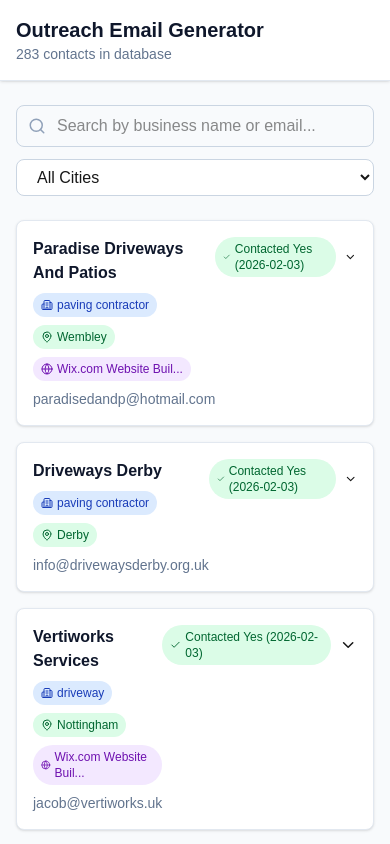
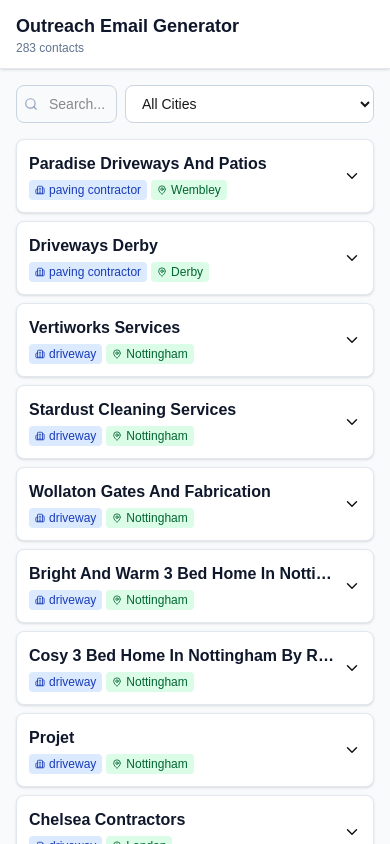
Before and after one commit to mark-blue-evans/outreach-app, a Next.js app: page / in a window 390 px wide. Shown: the top 844 px of the page. Built offline with nearby package versions, Linux system fonts and the light colour scheme.

Commit message:
Fix design - compact cards, status on main view

```diff
--- a/src/app/page.tsx
+++ b/src/app/page.tsx
@@ -21,10 +21,5 @@ export default function Home() {
   const contacts = contactsData as Contact[]
   const cities = [...new Set(contacts.map(c => c.city).filter(Boolean))] as string[]
 
-  const handleUpdate = async (id: number, field: 'initialContact' | 'followUp', value: string | null) => {
-    // In production, this would call an API to update the database
-    console.log(`Update contact ${id}: ${field} = ${value}`)
-  }
-
-  return <ClientHome contacts={contacts} cities={cities} onUpdate={handleUpdate} />
+  return <ClientHome contacts={contacts} cities={cities} />
 }
--- a/src/components/ClientHome.tsx
+++ b/src/components/ClientHome.tsx
@@ -1,6 +1,6 @@
 'use client'
 
-import { Copy, Mail, Search, MapPin, Building2, Globe, ChevronDown, ChevronUp, Check, X } from 'lucide-react'
+import { Copy, Mail, Search, MapPin, Building2, Globe, ChevronDown, ChevronUp } from 'lucide-react'
 import { useState } from 'react'
 
 type Contact = {
@@ -48,7 +48,7 @@ Radu`
   }
 }
 
-function ContactCard({ contact, onUpdate }: { contact: Contact, onUpdate: (id: number, field: 'initialContact' | 'followUp', value: string | null) => void }) {
+function ContactCard({ contact }: { contact: Contact }) {
   const [expanded, setExpanded] = useState(false)
   const [copied, setCopied] = useState<string | null>(null)
 
@@ -61,11 +61,6 @@ function ContactCard({ contact, onUpdate }: { contact: Contact, onUpdate: (id: n
   const openEmail = (subject: string, body: string) => {
     const mailto = `mailto:${contact.email}?subject=${encodeURIComponent(subject)}&body=${encodeURIComponent(body)}`
     window.open(mailto)
-  }
-
-  const toggleContact = (field: 'initialContact' | 'followUp') => {
-    const newValue = contact[field] ? null : new Date().toISOString().split('T')[0]
-    onUpdate(contact.id, field, newValue)
   }
 
   const hookData = {
@@ -82,150 +77,112 @@ function ContactCard({ contact, onUpdate }: { contact: Contact, onUpdate: (id: n
   return (
     <div className="bg-white rounded-lg shadow-sm border border-slate-200 overflow-hidden">
       <div
-        className="p-4 cursor-pointer hover:bg-slate-50 transition-colors"
+        className="p-3 cursor-pointer hover:bg-slate-50 transition-colors"
         onClick={() => setExpanded(!expanded)}
       >
-        <div className="flex items-start justify-between">
-          <div className="flex-1">
-            <h3 className="font-semibold text-slate-900">{contact.businessName}</h3>
-            <div className="flex flex-wrap gap-2 mt-2">
+        <div className="flex items-center justify-between gap-2">
+          <div className="flex-1 min-w-0">
+            <h3 className="font-semibold text-slate-900 truncate">{contact.businessName}</h3>
+            <div className="flex flex-wrap gap-1 mt-1">
               {contact.businessType && (
-                <span className="inline-flex items-center gap-1 text-xs bg-blue-100 text-blue-800 px-2 py-1 rounded-full">
-                  <Building2 size={12} />
+                <span className="inline-flex items-center gap-1 text-xs bg-blue-100 text-blue-800 px-1.5 py-0.5 rounded">
+                  <Building2 size={10} />
                   {contact.businessType}
                 </span>
               )}
               {contact.city && (
-                <span className="inline-flex items-center gap-1 text-xs bg-green-100 text-green-800 px-2 py-1 rounded-full">
-                  <MapPin size={12} />
+                <span className="inline-flex items-center gap-1 text-xs bg-green-100 text-green-800 px-1.5 py-0.5 rounded">
+                  <MapPin size={10} />
                   {contact.city}
                 </span>
               )}
-              {contact.websiteGenerator && (
-                <span className="inline-flex items-center gap-1 text-xs bg-purple-100 text-purple-800 px-2 py-1 rounded-full">
-                  <Globe size={12} />
-                  {contact.websiteGenerator.length > 20 ? contact.websiteGenerator.substring(0, 20) + '...' : contact.websiteGenerator}
-                </span>
-              )}
             </div>
-            <p className="text-sm text-slate-500 mt-2">{contact.email}</p>
           </div>
-          <div className="flex items-center gap-2">
+          <div className="flex items-center gap-2 shrink-0">
             {contact.initialContact && (
-              <span className="text-xs bg-green-100 text-green-800 px-2 py-1 rounded-full flex items-center gap-1">
-                <Check size={12} />
-                Contacted {contact.initialContact}
+              <span className="text-xs bg-green-500 text-white px-2 py-1 rounded font-medium">
+                ✓ {contact.initialContact}
               </span>
             )}
-            {expanded ? <ChevronUp size={20} /> : <ChevronDown size={20} />}
+            {contact.followUp && (
+              <span className="text-xs bg-blue-500 text-white px-2 py-1 rounded font-medium">
+                ↻ {contact.followUp}
+              </span>
+            )}
+            {expanded ? <ChevronUp size={18} /> : <ChevronDown size={18} />}
           </div>
         </div>
       </div>
 
       {expanded && (
-        <div className="border-t border-slate-200 p-4 bg-slate-50">
-          {/* Status Checkboxes */}
-          <div className="flex gap-4 mb-4 pb-4 border-b border-slate-200">
-            <button
-              onClick={() => toggleContact('initialContact')}
-              className={`flex items-center gap-2 px-3 py-2 rounded-lg border transition-colors ${
-                contact.initialContact
-                  ? 'bg-green-100 border-green-300 text-green-800'
-                  : 'bg-white border-slate-300 text-slate-600 hover:bg-slate-50'
-              }`}
-            >
-              {contact.initialContact ? <Check size={16} /> : <X size={16} />}
-              Initial Contact
-              {contact.initialContact && <span className="text-xs">({contact.initialContact})</span>}
-            </button>
-            <button
-              onClick={() => toggleContact('followUp')}
-              className={`flex items-center gap-2 px-3 py-2 rounded-lg border transition-colors ${
-                contact.followUp
-                  ? 'bg-blue-100 border-blue-300 text-blue-800'
-                  : 'bg-white border-slate-300 text-slate-600 hover:bg-slate-50'
-              }`}
-            >
-              {contact.followUp ? <Check size={16} /> : <X size={16} />}
-              Follow Up
-              {contact.followUp && <span className="text-xs">({contact.followUp})</span>}
-            </button>
-          </div>
-
+        <div className="border-t border-slate-200 p-3 bg-slate-50">
           {/* The Hook Template */}
-          <div className="mb-6">
-            <h4 className="font-medium text-slate-900 mb-3 flex items-center gap-2">
+          <div className="mb-4">
+            <h4 className="font-medium text-slate-900 mb-2 text-sm flex items-center gap-2">
               <span className="w-2 h-2 bg-blue-500 rounded-full"></span>
               {templates.hook.name}
             </h4>
-            <div className="bg-white rounded-md border border-slate-200 p-3 mb-3">
-              <p className="text-xs text-slate-500 mb-1">Subject:</p>
+            <div className="bg-white rounded border border-slate-200 p-2 mb-2">
+              <p className="text-xs text-slate-500">Subject:</p>
               <p className="text-sm text-slate-900">{hookSubject}</p>
             </div>
-            <div className="bg-white rounded-md border border-slate-200 p-3 mb-3">
-              <p className="text-xs text-slate-500 mb-1">Body:</p>
+            <div className="bg-white rounded border border-slate-200 p-2 mb-2">
+              <p className="text-xs text-slate-500">Body:</p>
               <p className="text-sm text-slate-900 whitespace-pre-wrap">{hookBody}</p>
             </div>
-            <div className="flex flex-wrap gap-2">
+            <div className="flex gap-2">
               <button
                 onClick={() => copyToClipboard(hookSubject, 'hook-subject')}
-                className="inline-flex items-center gap-1 text-xs bg-slate-200 hover:bg-slate-300 px-3 py-1.5 rounded transition-colors"
+                className="flex items-center gap-1 text-xs bg-slate-200 hover:bg-slate-300 px-2 py-1 rounded"
               >
-                <Copy size={14} />
+                <Copy size={12} />
                 {copied === 'hook-subject' ? 'Copied!' : 'Copy Subject'}
               </button>
               <button
                 onClick={() => copyToClipboard(hookBody, 'hook-body')}
-                className="inline-flex items-center gap-1 text-xs bg-slate-200 hover:bg-slate-300 px-3 py-1.5 rounded transition-colors"
+                className="flex items-center gap-1 text-xs bg-slate-200 hover:bg-slate-300 px-2 py-1 rounded"
               >
-                <Copy size={14} />
+                <Copy size={12} />
                 {copied === 'hook-body' ? 'Copied!' : 'Copy Body'}
               </button>
               <button
                 onClick={() => openEmail(hookSubject, hookBody)}
-                className="inline-flex items-center gap-1 text-xs bg-blue-600 hover:bg-blue-700 text-white px-3 py-1.5 rounded transition-colors"
+                className="flex items-center gap-1 text-xs bg-blue-600 hover:bg-blue-700 text-white px-2 py-1 rounded"
               >
-                <Mail size={14} />
-                Open in Email
+                <Mail size={12} />
+                Open
               </button>
             </div>
           </div>
 
           {/* The Proof Template */}
           <div>
-            <h4 className="font-medium text-slate-900 mb-3 flex items-center gap-2">
+            <h4 className="font-medium text-slate-900 mb-2 text-sm flex items-center gap-2">
               <span className="w-2 h-2 bg-green-500 rounded-full"></span>
               {templates.proof.name}
             </h4>
-            <div className="bg-white rounded-md border border-slate-200 p-3 mb-3">
-              <p className="text-xs text-slate-500 mb-1">Subject:</p>
+            <div className="bg-white rounded border border-slate-200 p-2 mb-2">
+              <p className="text-xs text-slate-500">Subject:</p>
               <p className="text-sm text-slate-900">{proofSubject}</p>
             </div>
-            <div className="bg-white rounded-md border border-slate-200 p-3 mb-3">
-              <p className="text-xs text-slate-500 mb-1">Body:</p>
+            <div className="bg-white rounded border border-slate-200 p-2 mb-2">
+              <p className="text-xs text-slate-500">Body:</p>
               <p className="text-sm text-slate-900 whitespace-pre-wrap">{proofBody}</p>
             </div>
-            <div className="flex flex-wrap gap-2">
+            <div className="flex gap-2">
               <button
                 onClick={() => copyToClipboard(proofSubject, 'proof-subject')}
-                className="inline-flex items-center gap-1 text-xs bg-slate-200 hover:bg-slate-300 px-3 py-1.5 rounded transition-colors"
+                className="flex items-center gap-1 text-xs bg-slate-200 hover:bg-slate-300 px-2 py-1 rounded"
               >
-                <Copy size={14} />
+                <Copy size={12} />
                 {copied === 'proof-subject' ? 'Copied!' : 'Copy Subject'}
               </button>
               <button
-                onClick={() => copyToClipboard(proofBody, 'proof-body')}
-                className="inline-flex items-center gap-1 text-xs bg-slate-200 hover:bg-slate-300 px-3 py-1.5 rounded transition-colors"
+                onClick={() => openEmail(proofSubject, proofBody)}
+                className="flex items-center gap-1 text-xs bg-green-600 hover:bg-green-700 text-white px-2 py-1 rounded"
               >
-                <Copy size={14} />
-                {copied === 'proof-body' ? 'Copied!' : 'Copy Body'}
-              </button>
-              <button
-                onClick={() => openEmail(proofSubject, proofBody)}
-                className="inline-flex items-center gap-1 text-xs bg-green-600 hover:bg-green-700 text-white px-3 py-1.5 rounded transition-colors"
-              >
-                <Mail size={14} />
-                Open in Email
+                <Mail size={12} />
+                Open
               </button>
             </div>
           </div>
@@ -235,10 +192,9 @@ function ContactCard({ contact, onUpdate }: { contact: Contact, onUpdate: (id: n
   )
 }
 
-export function ClientHome({ contacts: initialContacts, cities, onUpdate }: { contacts: Contact[], cities: string[], onUpdate: (id: number, field: 'initialContact' | 'followUp', value: string | null) => void }) {
+export function ClientHome({ contacts, cities }: { contacts: Contact[], cities: string[] }) {
   const [search, setSearch] = useState('')
   const [cityFilter, setCityFilter] = useState('')
-  const [contacts, setContacts] = useState(initialContacts)
 
   const filteredContacts = contacts.filter(contact => {
     const matchesSearch = !search ||
@@ -248,36 +204,31 @@ export function ClientHome({ contacts: initialContacts, cities, onUpdate }: { co
     return matchesSearch && matchesCity
   })
 
-  const handleUpdate = (id: number, field: 'initialContact' | 'followUp', value: string | null) => {
-    setContacts(prev => prev.map(c => c.id === id ? { ...c, [field]: value } : c))
-    onUpdate(id, field, value)
-  }
-
   return (
     <div className="min-h-screen bg-slate-50">
       <header className="bg-white shadow-sm border-b border-slate-200 sticky top-0 z-10">
-        <div className="max-w-4xl mx-auto px-4 py-4">
-          <h1 className="text-xl font-bold text-slate-900">Outreach Email Generator</h1>
-          <p className="text-sm text-slate-500">{contacts.length} contacts in database</p>
+        <div className="max-w-4xl mx-auto px-4 py-3">
+          <h1 className="text-lg font-bold text-slate-900">Outreach Email Generator</h1>
+          <p className="text-xs text-slate-500">{contacts.length} contacts</p>
         </div>
       </header>
 
-      <main className="max-w-4xl mx-auto px-4 py-6">
-        <div className="flex flex-col sm:flex-row gap-3 mb-6">
+      <main className="max-w-4xl mx-auto px-4 py-4">
+        <div className="flex gap-2 mb-4">
           <div className="relative flex-1">
-            <Search className="absolute left-3 top-1/2 -translate-y-1/2 text-slate-400" size={18} />
+            <Search className="absolute left-2 top-1/2 -translate-y-1/2 text-slate-400" size={14} />
             <input
               type="text"
-              placeholder="Search by business name or email..."
+              placeholder="Search..."
               value={search}
               onChange={(e) => setSearch(e.target.value)}
-              className="w-full pl-10 pr-4 py-2 border border-slate-300 rounded-lg focus:outline-none focus:ring-2 focus:ring-blue-500 focus:border-transparent"
+              className="w-full pl-8 pr-3 py-2 text-sm border border-slate-300 rounded-lg focus:outline-none focus:ring-2 focus:ring-blue-500"
             />
           </div>
           <select
             value={cityFilter}
             onChange={(e) => setCityFilter(e.target.value)}
-            className="px-4 py-2 border border-slate-300 rounded-lg focus:outline-none focus:ring-2 focus:ring-blue-500 focus:border-transparent bg-white"
+            className="px-3 py-2 text-sm border border-slate-300 rounded-lg bg-white"
           >
             <option value="">All Cities</option>
             {cities.map(city => (
@@ -286,9 +237,9 @@ export function ClientHome({ contacts: initialContacts, cities, onUpdate }: { co
           </select>
         </div>
 
-        <div className="space-y-4">
+        <div className="space-y-2">
           {filteredContacts.map(contact => (
-            <ContactCard key={contact.id} contact={contact} onUpdate={handleUpdate} />
+            <ContactCard key={contact.id} contact={contact} />
           ))}
         </div>
 
```
Also changed, not shown: src/data/contacts.json.
